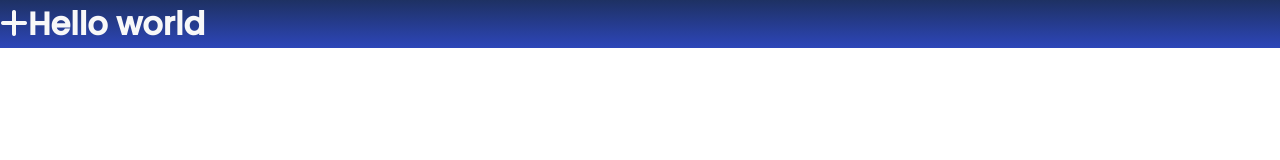
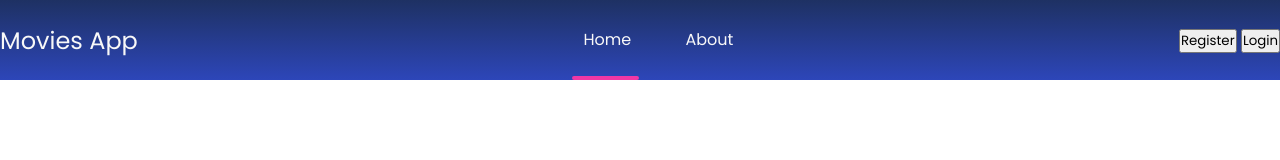
Before and after one commit to dedektegarapriyandi/dedektegarapriyandi.github.io, a plain HTML site: page index.html in a window 1280 px wide. Drawn offline with Linux system fonts and the light colour scheme.

Commit message:
create navbar-menu

```diff
--- a/assets/scss/app.scss
+++ b/assets/scss/app.scss
@@ -1,5 +1,8 @@
 // variables
 @use "./variables" as var;
+
+// components
+@use "./components/navbar";
 
 // font
 @import url('https://fonts.googleapis.com/css2?family=Poppins:wght@300;400;500&display=swap');
--- /dev/null
+++ b/assets/scss/components/_navbar.scss
@@ -0,0 +1,56 @@
+@use "../variables"as var;
+
+.navbar {
+    display: flex;
+    align-items: center;
+    justify-content: space-between;
+    height: 10vh;
+
+    a {
+        color: var.$white;
+        text-decoration: none;
+    }
+
+    .active {
+        &::after {
+            content: "";
+            width: 90%;
+            position: absolute;
+            bottom: 0;
+            left: 0;
+            border: 2px solid var.$pink;
+            border-radius: 10px;
+        }
+    }
+
+    .navbar-brand {
+        font-size: 1.5rem;
+    }
+
+    .navbar-menu {
+        display: flex;
+        height: 100%;
+        list-style: none;
+
+        .navbar-link {
+            position: relative;
+            line-height: 10vh;
+            margin: 0 1rem;
+            padding: 0 .7rem;
+
+            &:hover::after {
+                content: "";
+                width: 90%;
+                position: absolute;
+                bottom: 0;
+                left: 0;
+                border: 2px solid var.$pink;
+                border-radius: 10px;
+            }
+
+            a {
+                display: block;
+            }
+        }
+    }
+}
--- a/index.html
+++ b/index.html
@@ -14,7 +14,23 @@
 
 <body>
 
-    <h1><i class="fa fa-plus"></i>Hello world</h1>
+    <nav class="navbar">
+        <div class="navbar-brand">
+            <a href="#" class="brand">Movies App</a>
+        </div>
+        <ul class="navbar-menu">
+            <li class="navbar-link active">
+                <a href="#">Home</a>
+            </li>
+            <li class="navbar-link">
+                <a href="#">About</a>
+            </li>
+        </ul>
+        <div class="navbar-buttons">
+            <button class="register">Register</button>
+            <button class="login">Login</button>
+        </div>
+    </nav>
 
     <script src="./assets/javascript/app.js"></script>
 </body>
```
Also changed, not shown: assets/css/app.css.
